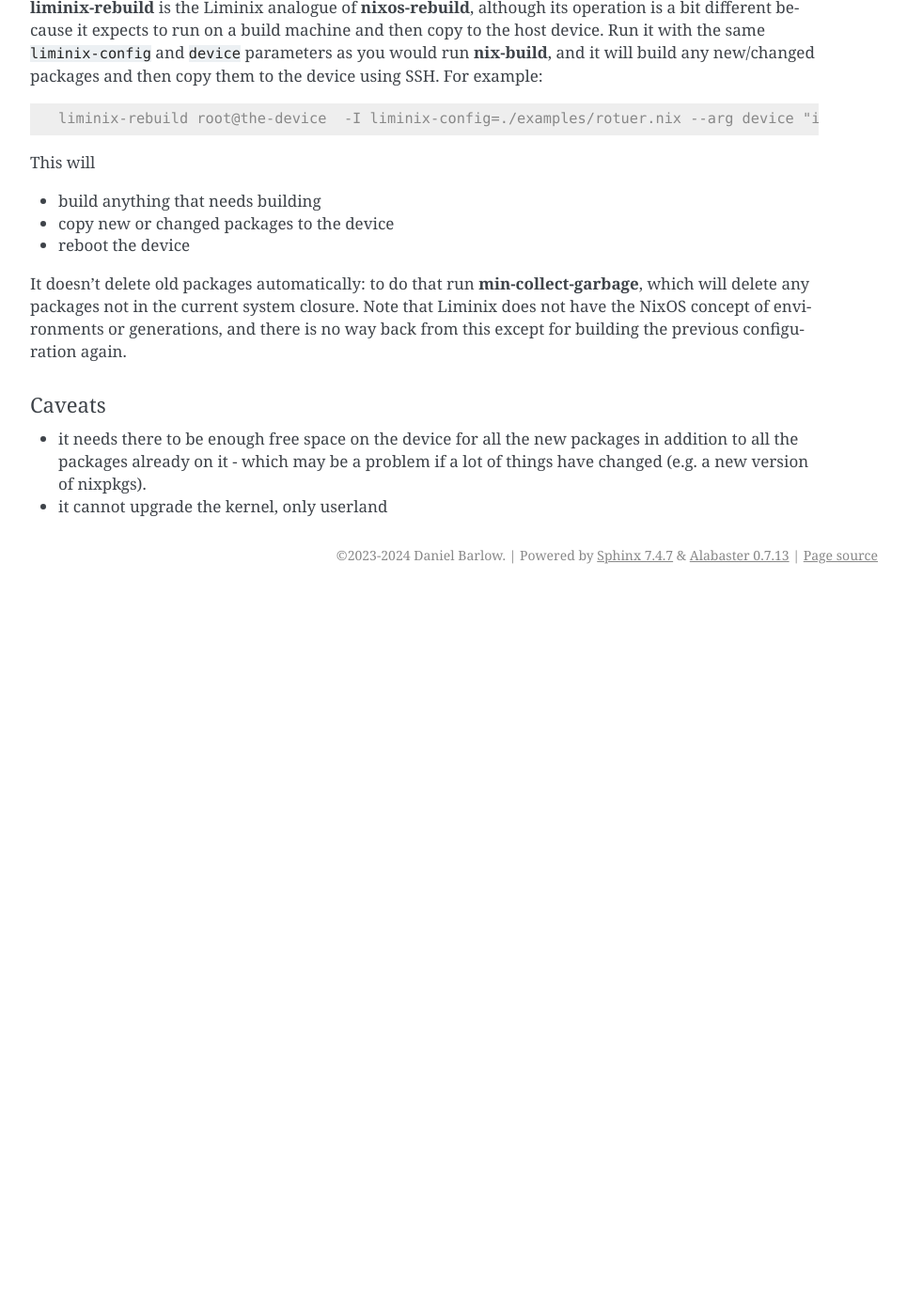
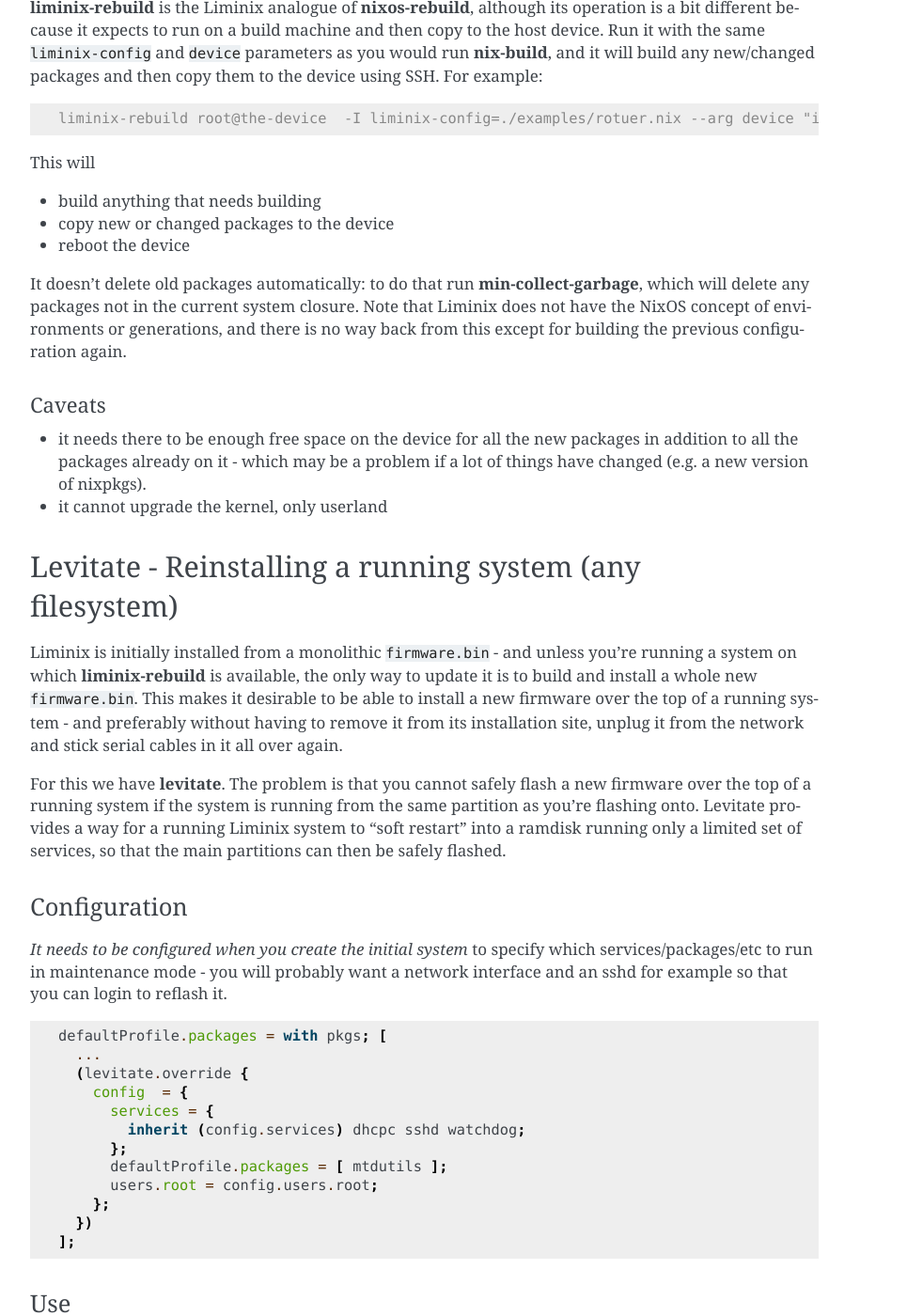
Before and after one commit to telent/liminix, a Sphinx documentation site: the page built from doc/admin.rst, in a window 1280 px wide and 1400 px high, scrolled down 2525 px. Shown: the whole window at 94% size, without its empty margins (282-1247 px from the left). Built offline with Sphinx 7.4.7, drawn with Linux system fonts in a browser that asks for light colours; pages that are not in the unit, such as notebooks, are missing from menus; before the commit the page ends 3155 px from its top, so only the background shows below that; some of the changed text lies outside the part shown.

Commit message:
add first draft instructions for using Levitate

```diff
--- a/doc/admin.rst
+++ b/doc/admin.rst
@@ -115,8 +115,6 @@
 
 
 
-
-
 Updating an installed system (JFFS2)
 ************************************
 
@@ -173,3 +171,116 @@
   nixpkgs).
 
 * it cannot upgrade the kernel, only userland
+
+.. _levitate:
+
+Levitate - Reinstalling a running system (any filesystem)
+*********************************************************
+
+Liminix is initially installed from a monolithic
+:file:`firmware.bin` - and unless you're running a system on which
+:command:`liminix-rebuild` is available, the only way to update it is
+to build and install a whole new :file:`firmware.bin`.  This makes it desirable to
+be able to install a new firmware over the top of a running system -
+and preferably without having to remove it from its installation site,
+unplug it from the network and stick serial cables in it all over
+again.
+
+For this we have :command:`levitate`. The problem is that you cannot
+safely flash a new firmware over the top of a running system if the system
+is running from the same partition as you're flashing onto. Levitate provides
+a way for a running Liminix system to "soft restart" into a ramdisk
+running only a limited set of services, so that the main
+partitions can then be safely flashed.
+
+Configuration
+=============
+
+*It needs to be configured when you create the initial system* to
+specify which services/packages/etc to run in maintenance mode - you
+will probably want a network interface and an sshd for example so that
+you can login to reflash it.
+
+.. code-block:: nix
+
+  defaultProfile.packages = with pkgs; [
+    ...
+    (levitate.override {
+      config  = {
+        services = {
+          inherit (config.services) dhcpc sshd watchdog;
+        };
+        defaultProfile.packages = [ mtdutils ];
+        users.root = config.users.root;
+      };
+    })
+  ];
+
+
+
+Use
+===
+
+Connect (with ssh, probably) to the running Liminix system that you
+wish to upgrade.
+
+.. code-block:: console
+
+  bash$ ssh root@the-device
+
+Run :command:`levitate`. This takes a little while (perhaps a few
+tens of seconds) to execute, and copies all config required for
+maintenance mode to :file:`/run/maintenance`.
+
+.. code-block:: console
+
+  # levitate
+
+Reboot into maintenance mode. You will be logged out
+
+.. code-block:: console
+
+  # reboot
+
+Connect to the device again - note that the ssh host key will have changed.
+
+.. code-block:: console
+
+  # ssh -o UserKnownHostsFile=/dev/null root@the-device
+
+Check we're in maintenance mode
+
+.. code-block:: console
+
+  # cat /etc/banner
+
+  LADIES AND GENTLEMEN WE ARE FLOATING IN SPACE
+
+  Most services are disabled. The system is operating
+  with a ram-based root filesystem, making it safe to
+  overwrite the flash devices in order to perform
+  upgrades and maintenance.
+
+  Don't forget to reboot when you have finished.
+
+Perform the upgrade, using flashcp. This is an example,
+your device will differ
+
+.. code-block:: console
+
+  # cat /proc/mtd
+  dev:    size   erasesize  name
+  mtd0: 00030000 00010000 "u-boot"
+  mtd1: 00010000 00010000 "u-boot-env"
+  mtd2: 00010000 00010000 "factory"
+  mtd3: 00f80000 00010000 "firmware"
+  mtd4: 00220000 00010000 "kernel"
+  mtd5: 00d60000 00010000 "rootfs"
+  mtd6: 00010000 00010000 "art"
+  # flashcp -v firmware.bin mtd:firmware
+
+All done
+
+.. code-block:: console
+
+  # reboot
```
